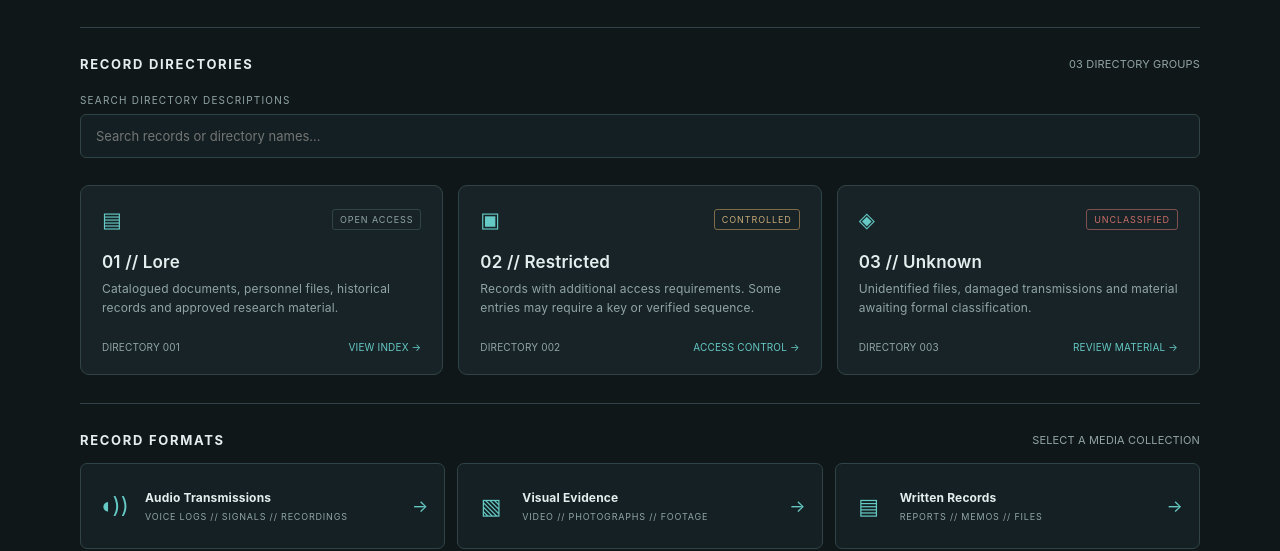
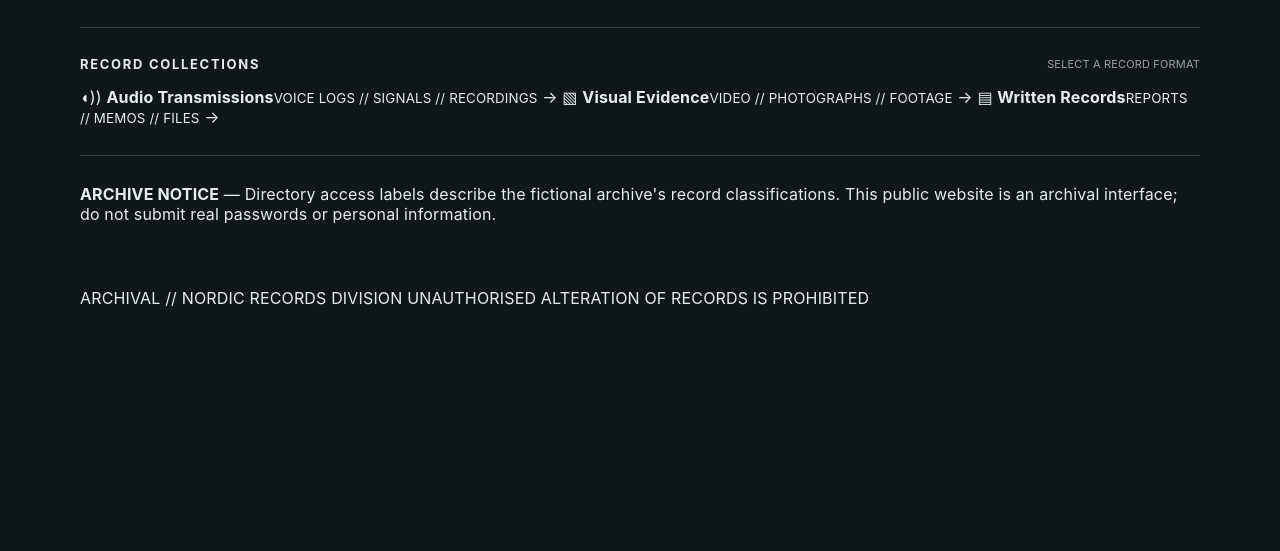
Before and after one commit to atdenaiforeve/archival-, a plain HTML site: page index.html in a window 1280 px wide. Shown: the part 263-814 px from the top of the page. Drawn offline with Linux system fonts and the light colour scheme.

Commit message:
Replace directory cards with media collections

```diff
--- a/index.html
+++ b/index.html
@@ -62,52 +62,9 @@
     .section-heading { display: flex; justify-content: space-between; align-items: center; gap: 20px; margin-bottom: 15px; }
     h2 { margin: 0; font-size: 13px; font-weight: 650; letter-spacing: .13em; text-transform: uppercase; }
     .section-note { color: var(--muted); font-size: 11px; }
-    .search-wrap { margin: 22px 0 27px; }
-    .search-wrap label { display: block; margin-bottom: 8px; color: var(--muted); font-size: 10px; letter-spacing: .12em; text-transform: uppercase; }
-    .search {
-      width: 100%; padding: 13px 15px; border: 1px solid var(--line); border-radius: 6px;
-      background: #131f22; color: var(--text); font: inherit; font-size: 13px; outline: none;
-    }
-    .search:focus { border-color: var(--cyan); box-shadow: 0 0 0 2px #65c9c51c; }
-    .archive-grid { display: grid; grid-template-columns: repeat(3, 1fr); gap: 15px; }
-    .archive-card {
-      min-height: 190px; padding: 21px; background: var(--panel);
-      border: 1px solid var(--line); border-radius: var(--radius);
-      display: flex; flex-direction: column; transition: border-color .18s, transform .18s;
-    }
-    .archive-card:hover { border-color: var(--cyan); transform: translateY(-2px); }
-    .card-top { display: flex; justify-content: space-between; align-items: center; }
-    .folder-icon { color: var(--cyan); font-size: 21px; }
-    .access { border: 1px solid var(--line); border-radius: 3px; padding: 4px 7px; color: var(--muted); font-size: 9px; letter-spacing: .1em; }
-    .access.restricted { color: var(--amber); border-color: #806b48; }
-    .access.unknown { color: var(--red); border-color: #80514e; }
-    .archive-card h3 { margin: 20px 0 7px; font-size: 17px; font-weight: 600; }
-    .archive-card p { margin: 0; color: var(--muted); font-size: 12px; line-height: 1.6; }
-    .card-foot { margin-top: auto; padding-top: 20px; display: flex; justify-content: space-between; color: var(--muted); font-size: 10px; }
-    .card-foot span:last-child { color: var(--cyan); }
-    .format-grid { display: grid; grid-template-columns: repeat(3, 1fr); gap: 12px; }
-    .format-button {
-      min-height: 86px; display: flex; align-items: center; gap: 14px;
-      padding: 16px; background: #142023; border: 1px solid var(--line);
-      border-radius: 7px; transition: border-color .18s, background .18s, transform .18s;
-    }
-    .format-button:hover { border-color: var(--cyan); background: var(--panel-2); transform: translateY(-2px); }
-    .format-symbol { width: 34px; color: var(--cyan); font-size: 22px; text-align: center; }
-    .format-copy { display: flex; flex: 1; flex-direction: column; gap: 6px; }
-    .format-copy strong { font-size: 12px; font-weight: 650; }
-    .format-copy small { color: var(--muted); font-size: 9px; letter-spacing: .09em; }
-    .format-arrow { color: var(--cyan); font-size: 17px; }
-    .notice {
-      margin-top: 28px; padding: 16px 18px; border-left: 2px solid var(--cyan);
-      background: #152124; color: var(--muted); font-size: 12px; line-height: 1.65;
-    }
-    .notice strong { color: var(--text); font-weight: 600; }
-    footer { border-top: 1px solid var(--line); padding: 19px 0 25px; display: flex; justify-content: space-between; gap: 16px; color: #718687; font-size: 10px; letter-spacing: .06em; }
-    .empty { display: none; padding: 22px; border: 1px dashed var(--line); color: var(--muted); text-align: center; font-size: 12px; }
     @media (max-width: 760px) {
       .intro { align-items: start; flex-direction: column; }
-      .archive-grid, .format-grid { grid-template-columns: 1fr; }
-      .archive-card { min-height: 165px; }
+      .format-grid { grid-template-columns: 1fr; }
       .header-meta { gap: 10px; }
       .header-meta .meta-extra { display: none; }
     }
@@ -155,57 +112,10 @@
 
     <div class="rule"></div>
 
-    <section aria-labelledby="directory-title">
-      <div class="section-heading">
-        <h2 id="directory-title">Record directories</h2>
-        <span class="section-note">03 DIRECTORY GROUPS</span>
-      </div>
-
-      <div class="search-wrap">
-        <label for="archive-search">Search directory descriptions</label>
-        <input class="search" id="archive-search" type="search" placeholder="Search records or directory names..." autocomplete="off">
-      </div>
-
-      <div class="archive-grid" id="archive-grid">
-        <a class="archive-card" href="lore/">
-          <div class="card-top">
-            <span class="folder-icon" aria-hidden="true">▤</span>
-            <span class="access">OPEN ACCESS</span>
-          </div>
-          <h3>01 // Lore</h3>
-          <p>Catalogued documents, personnel files, historical records and approved research material.</p>
-          <div class="card-foot"><span>DIRECTORY 001</span><span>VIEW INDEX →</span></div>
-        </a>
-
-        <a class="archive-card" href="restricted/">
-          <div class="card-top">
-            <span class="folder-icon" aria-hidden="true">▣</span>
-            <span class="access restricted">CONTROLLED</span>
-          </div>
-          <h3>02 // Restricted</h3>
-          <p>Records with additional access requirements. Some entries may require a key or verified sequence.</p>
-          <div class="card-foot"><span>DIRECTORY 002</span><span>ACCESS CONTROL →</span></div>
-        </a>
-
-        <a class="archive-card" href="unknown/">
-          <div class="card-top">
-            <span class="folder-icon" aria-hidden="true">◈</span>
-            <span class="access unknown">UNCLASSIFIED</span>
-          </div>
-          <h3>03 // Unknown</h3>
-          <p>Unidentified files, damaged transmissions and material awaiting formal classification.</p>
-          <div class="card-foot"><span>DIRECTORY 003</span><span>REVIEW MATERIAL →</span></div>
-        </a>
-      </div>
-      <div class="empty" id="empty-state">No matching directory descriptions found.</div>
-    </section>
-
-    <div class="rule"></div>
-
     <section aria-labelledby="formats-title">
       <div class="section-heading">
-        <h2 id="formats-title">Record formats</h2>
-        <span class="section-note">SELECT A MEDIA COLLECTION</span>
+        <h2 id="formats-title">Record collections</h2>
+        <span class="section-note">SELECT A RECORD FORMAT</span>
       </div>
       <div class="format-grid">
         <a class="format-button" href="audio/">
@@ -226,6 +136,8 @@
       </div>
     </section>
 
+    <div class="rule"></div>
+
     <div class="notice">
       <strong>ARCHIVE NOTICE</strong> — Directory access labels describe the fictional archive's record classifications. This public website is an archival interface; do not submit real passwords or personal information.
     </div>
@@ -236,20 +148,5 @@
     <span>UNAUTHORISED ALTERATION OF RECORDS IS PROHIBITED</span>
   </footer>
 
-  <script>
-    const search = document.getElementById('archive-search');
-    const cards = [...document.querySelectorAll('.archive-card')];
-    const empty = document.getElementById('empty-state');
-    search.addEventListener('input', () => {
-      const term = search.value.trim().toLowerCase();
-      let visible = 0;
-      cards.forEach(card => {
-        const match = card.textContent.toLowerCase().includes(term);
-        card.hidden = !match;
-        if (match) visible++;
-      });
-      empty.style.display = visible ? 'none' : 'block';
-    });
-  </script>
 </body>
 </html>
```
